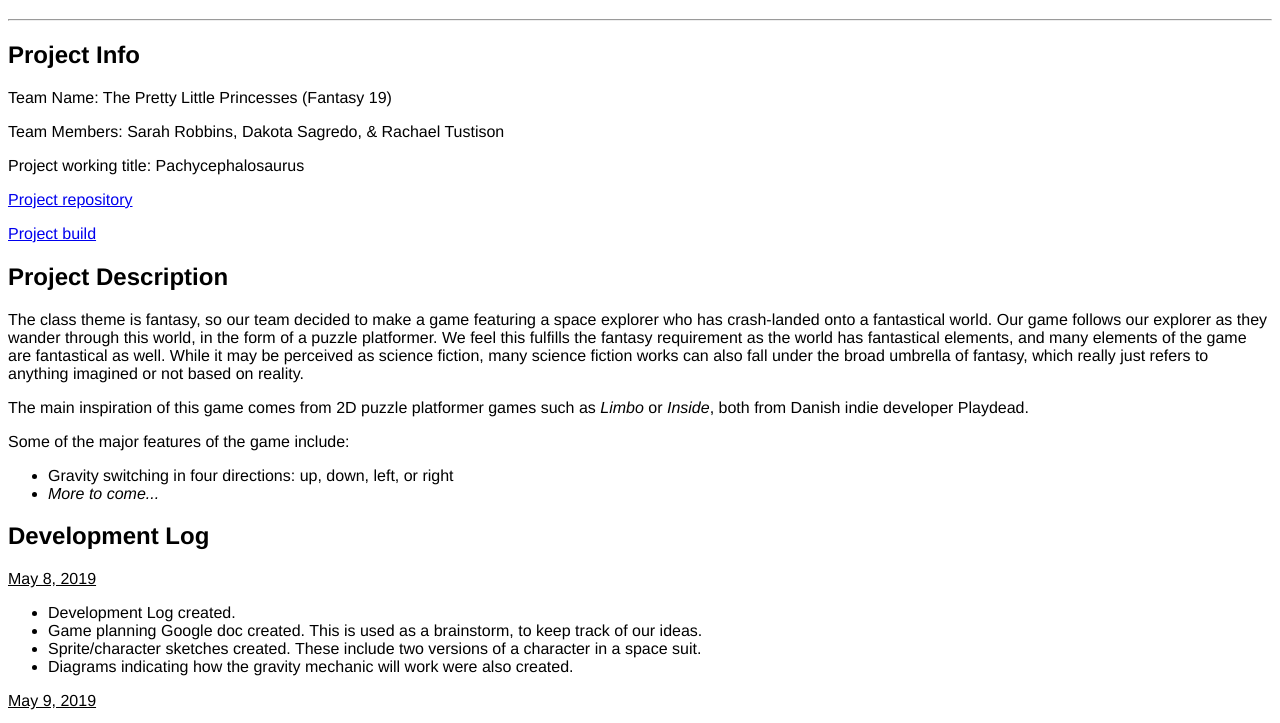
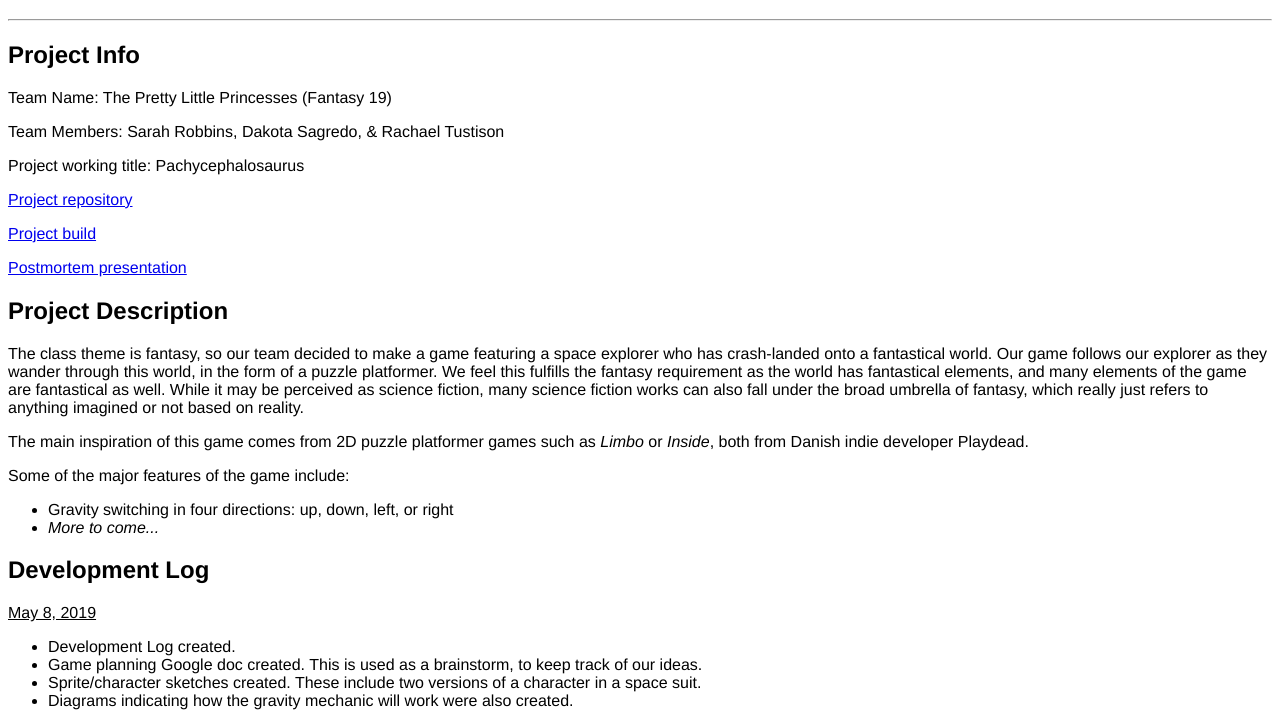
Before and after one commit to strobbins/CSS385-Fantasy19, a plain HTML site: page index.html in a window 1280 px wide. Shown: the part 61-784 px from the top of the page. Drawn offline with Linux system fonts and the light colour scheme.

Commit message:
Added link to postmortem presentation.

```diff
--- a/index.html
+++ b/index.html
@@ -14,6 +14,7 @@
 	  <p>Project working title: Pachycephalosaurus</p>
 	  <p><a href="https://github.com/strobbins/CSS385-Final-Project">Project repository</a></p>
 	  <p><a href="https://strobbins.github.io/CSS385-Final-Project/">Project build</a></p>
+	  <p><a href="https://docs.google.com/presentation/d/15mDs1_sokYGtzQTrhCO_X7EKdpvryRyeg2mY93e6Spo/edit?usp=sharing">Postmortem presentation</a></p>
 
 	  <h2>Project Description</h2>
 	  <p>The class theme is fantasy, so our team decided to make a game featuring a space explorer who has crash-landed onto a fantastical world. Our game follows our explorer as they wander through this world, in the form of a puzzle platformer. We feel this fulfills the fantasy requirement as the world has fantastical elements, and many elements of the game are fantastical as well. While it may be perceived as science fiction, many science fiction works can also fall under the broad umbrella of fantasy, which really just refers to anything imagined or not based on reality.</p>
@@ -86,6 +87,7 @@
 		  <li>Added and updated character animations.</li>
 		  <li>Beta Playtest session in class.</li>
 		</ul>
+		</div><!-- /.log -->
 		<h2>Playtest Feedback</h2>
 		<p><u>Alpha Part 1</u></p>
 		<ul>
@@ -122,7 +124,6 @@
 		  <li><a href="https://assetstore.unity.com/packages/essentials/tutorial-projects/unity-playground-109917">Unity Playground</a></li>
 		  <li><a href="https://assetstore.unity.com/packages/2d/environments/free-asset-2d-handcrafted-art-117049"> 2D Handcrafted Art Asset Pack</a></li>
 		</ul>
-	</div><!-- /.log -->
 	</div><!-- /.container -->
   </body>
 </html>
```
